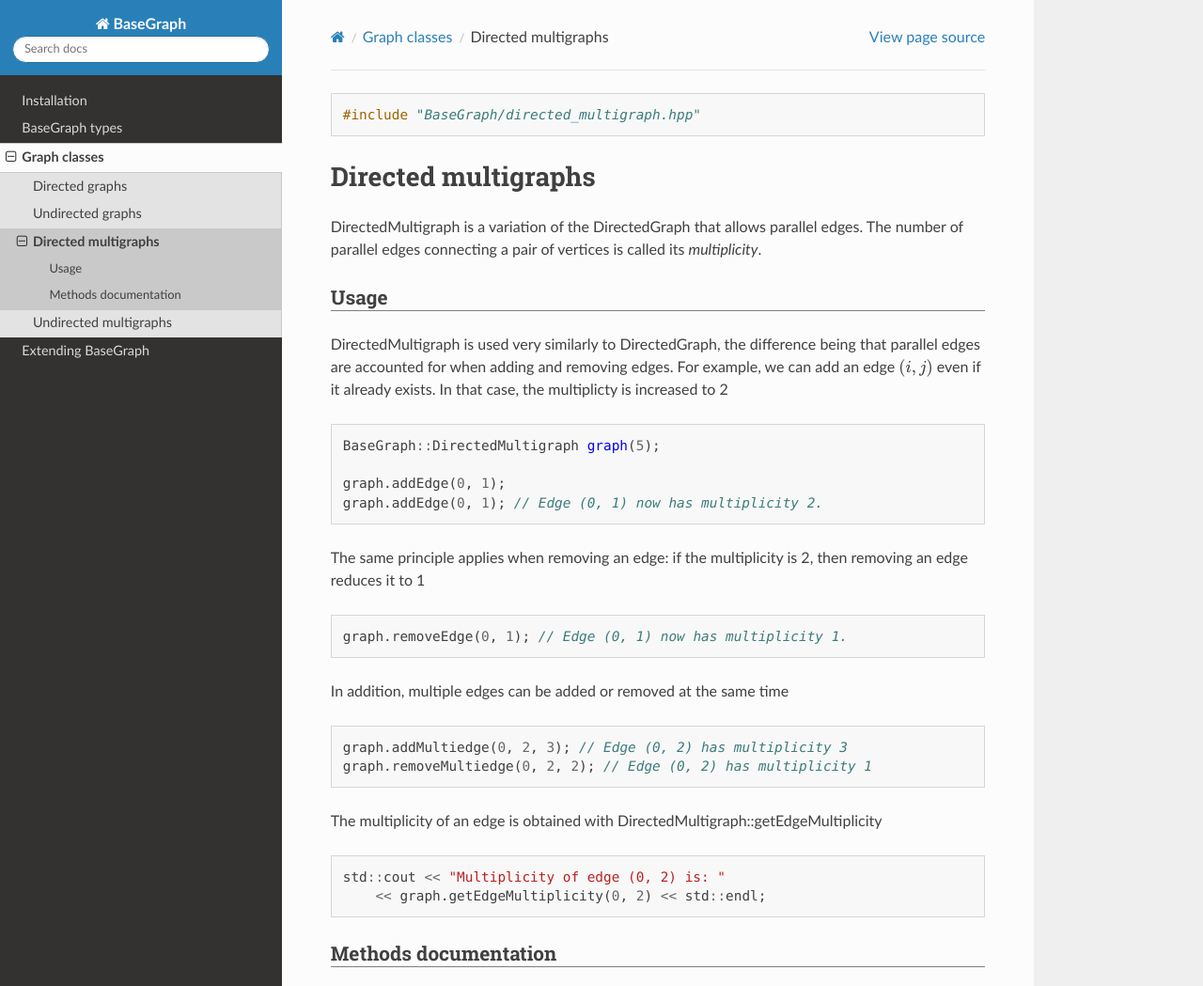
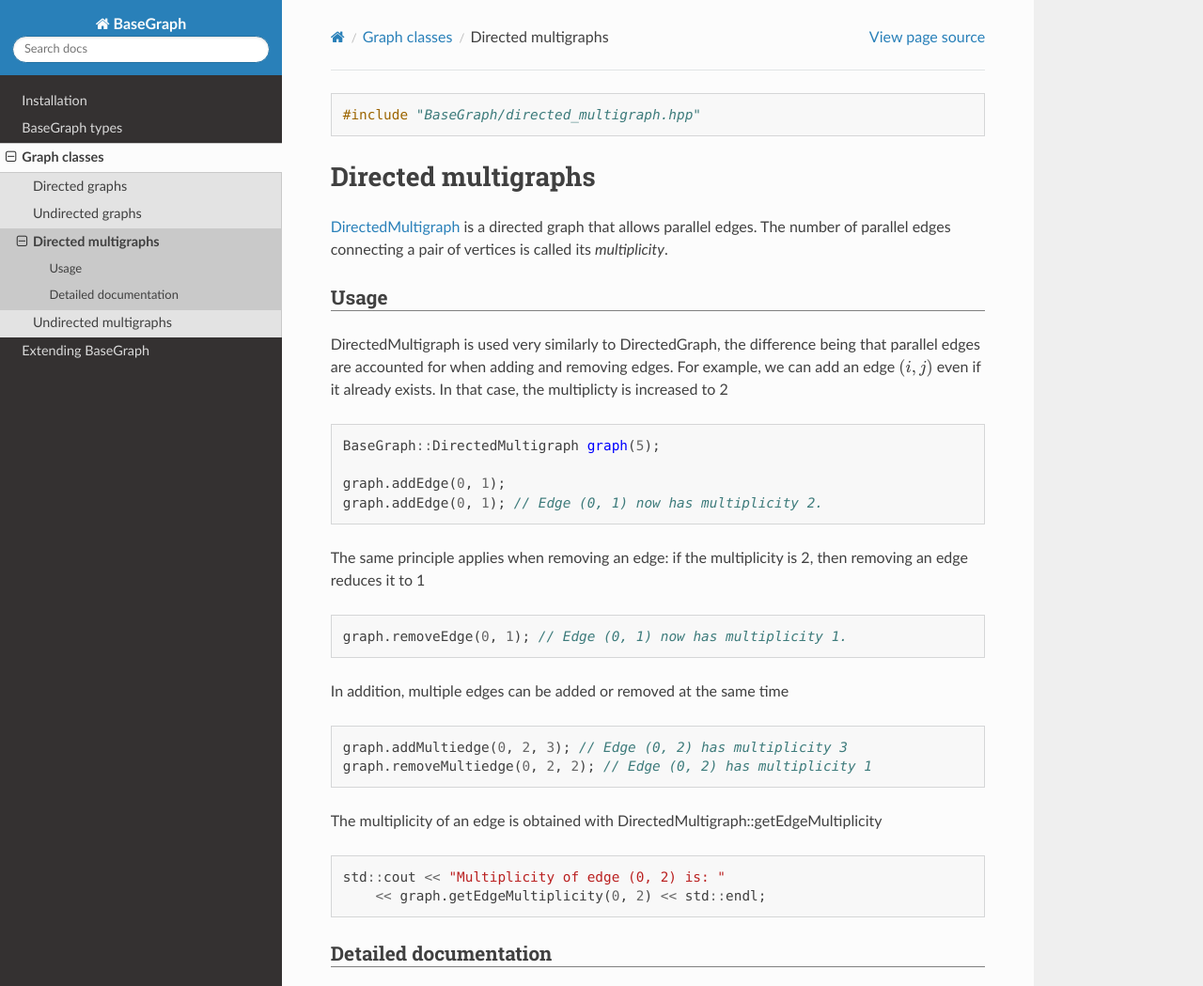
Before and after one commit to BaseGraph/BaseGraph, a Sphinx documentation site: the page built from docs/classes/directed_multigraph.rst, in a window 1280 px wide and 1342 px high, cut to the strip 0-1049 px from the top of the window. Shown: the whole strip at 94% size. Built offline with Sphinx 7.4.7 and the Read the Docs theme 2.0.0, drawn with Linux system fonts in a browser that asks for light colours.

Commit message:
update directed multigraph documentation

```diff
--- a/docs/classes/directed_multigraph.rst
+++ b/docs/classes/directed_multigraph.rst
@@ -5,9 +5,9 @@
 Directed multigraphs
 ====================
 
-DirectedMultigraph is a variation of the DirectedGraph that allows parallel
-edges. The number of parallel edges connecting a pair of vertices is called its
-*multiplicity*.
+:ref:`DirectedMultigraph <directedmultigraph>` is a directed graph that allows
+parallel edges. The number of parallel edges connecting a pair of vertices is
+called its *multiplicity*.
 
 Usage
 -----
@@ -45,9 +45,10 @@
        << graph.getEdgeMultiplicity(0, 2) << std::endl;
 
 
-Methods documentation
----------------------
+Detailed documentation
+----------------------
 
+.. _directedmultigraph:
 
 .. doxygenclass:: BaseGraph::DirectedMultigraph
     :project: BaseGraph
--- a/docs/classes/directedgraph.rst
+++ b/docs/classes/directedgraph.rst
@@ -47,7 +47,7 @@
     :linenos:
 
 
-Labeled Directed graph
+Labeled directed graph
 ----------------------
 :ref:`LabeledDirectedGraph <labeleddirectedgraph>` is a class which is able to
 store edge information (i.e. a label).
--- a/docs/classes/graph_types.rst
+++ b/docs/classes/graph_types.rst
@@ -2,7 +2,7 @@
 =============
 
 .. toctree::
-   :maxdepth: 1
+   :maxdepth: 2
 
    directedgraph
    undirectedgraph
```
Also changed, not shown: 3 other files.
